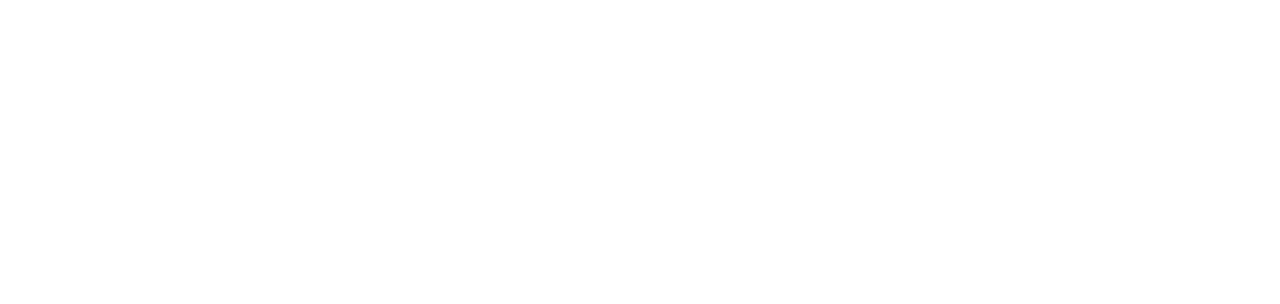
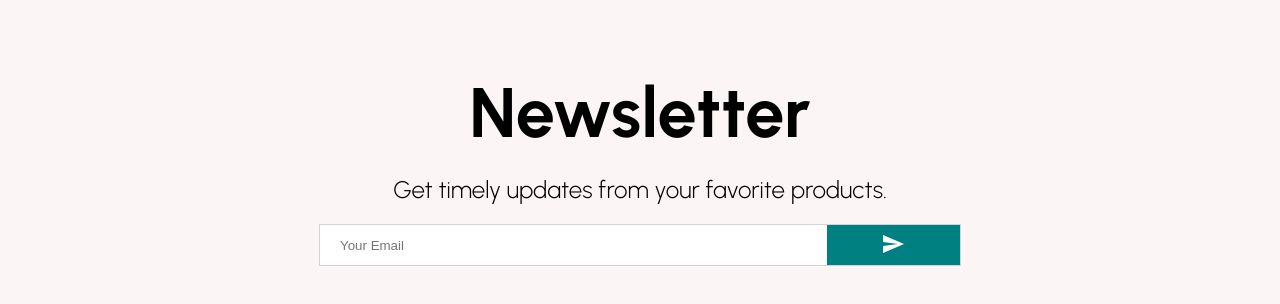
Before and after one commit to saman-zdf/e-commerce-MERN, a React (Create React App) app in the folder client/: page / in a window 1280 px wide. Shown: the part 2328-2632 px from the top of the page. Before the commit the page ends 2266 px from the top, so only its background shows below. Built offline with nearby package versions, Linux system fonts and the light colour scheme.

Commit message:
newsLetter section has been added

```diff
--- /dev/null
+++ b/client/src/components/NewsLetter.jsx
@@ -0,0 +1,26 @@
+import {
+  Container,
+  Title,
+  Description,
+  InputContainer,
+  Input,
+  Button,
+} from '../style/NewsLetter';
+import SendIcon from '@mui/icons-material/Send';
+const NewsLetter = () => {
+  return (
+    <Container>
+      <Title>Newsletter</Title>
+      <Description>Get timely updates from your favorite products.</Description>
+      <InputContainer>
+        <Input placeholder='Your Email' />
+        <Button>
+          <SendIcon />
+        </Button>
+      </InputContainer>
+      <Title></Title>
+    </Container>
+  );
+};
+
+export default NewsLetter;
--- a/client/src/components/index.js
+++ b/client/src/components/index.js
@@ -5,6 +5,7 @@
 import CategoryItem from './CategoryItem';
 import Products from './Products';
 import Product from './Product';
+import NewsLetter from './NewsLetter';
 export {
   Navbar,
   Announcement,
@@ -13,4 +14,5 @@
   CategoryItem,
   Products,
   Product,
+  NewsLetter,
 };
--- a/client/src/pages/Home.jsx
+++ b/client/src/pages/Home.jsx
@@ -5,6 +5,7 @@
   Slider,
   Categories,
   Products,
+  NewsLetter,
 } from '../components';
 const Home = () => {
   return (
@@ -14,6 +15,7 @@
       <Slider />
       <Categories />
       <Products />
+      <NewsLetter />
     </div>
   );
 };
--- /dev/null
+++ b/client/src/style/NewsLetter.js
@@ -0,0 +1,48 @@
+import styled from 'styled-components';
+
+export const Container = styled.div`
+  height: 60vh;
+  background-color: #fcf5f5;
+  display: flex;
+  align-items: center;
+  justify-content: center;
+  flex-direction: column;
+`;
+
+export const Title = styled.h2`
+  font-size: 70px;
+  margin-bottom: 20px;
+`;
+
+export const Description = styled.div`
+  font-size: 24px;
+  font-weight: 300;
+  margin-bottom: 20px;
+`;
+
+export const InputContainer = styled.div`
+  width: 50%;
+  height: 40px;
+  background-color: #fff;
+  display: flex;
+  justify-content: space-between;
+  border: 1px solid lightgray;
+`;
+
+export const Input = styled.input`
+  border: none;
+  flex: 8;
+  padding-left: 20px;
+`;
+
+export const Button = styled.button`
+  flex: 2;
+  border: none;
+  background-color: teal;
+  color: #fff;
+  cursor: pointer;
+  transition: all 0.4s ease;
+  &:hover {
+    opacity: 0.8;
+  }
+`;
```
